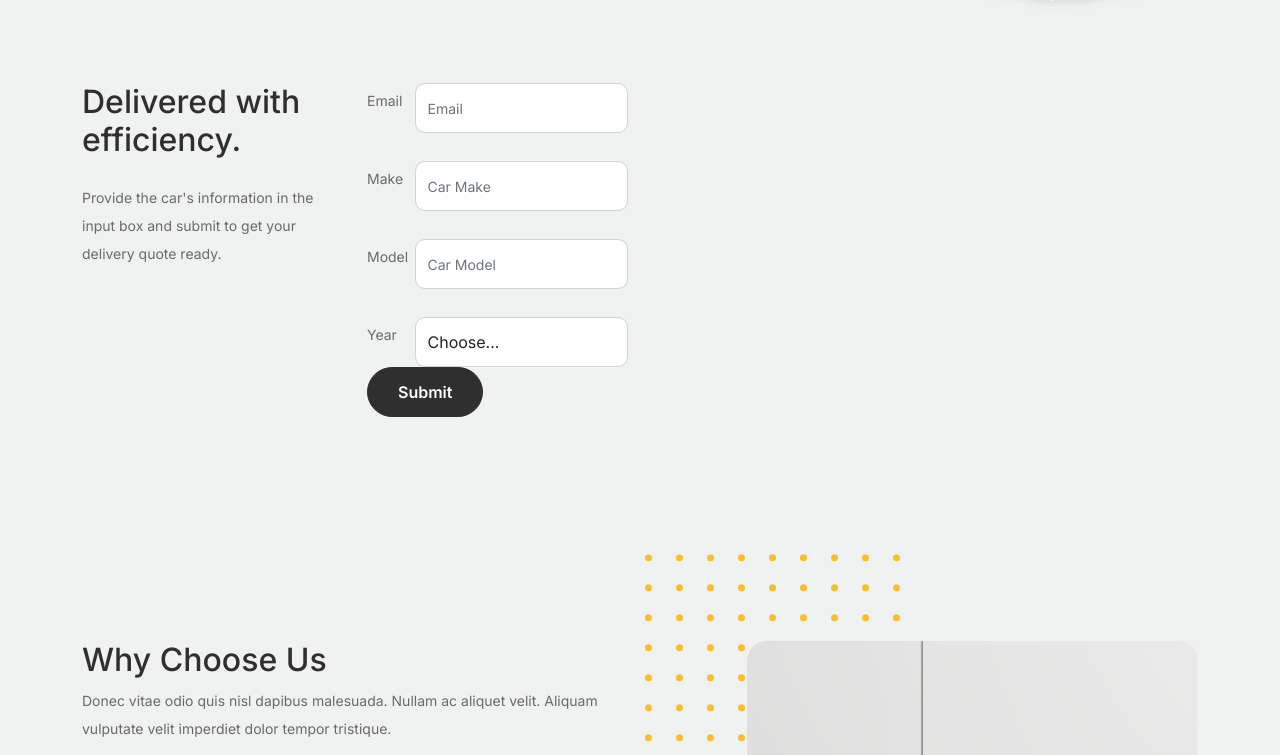
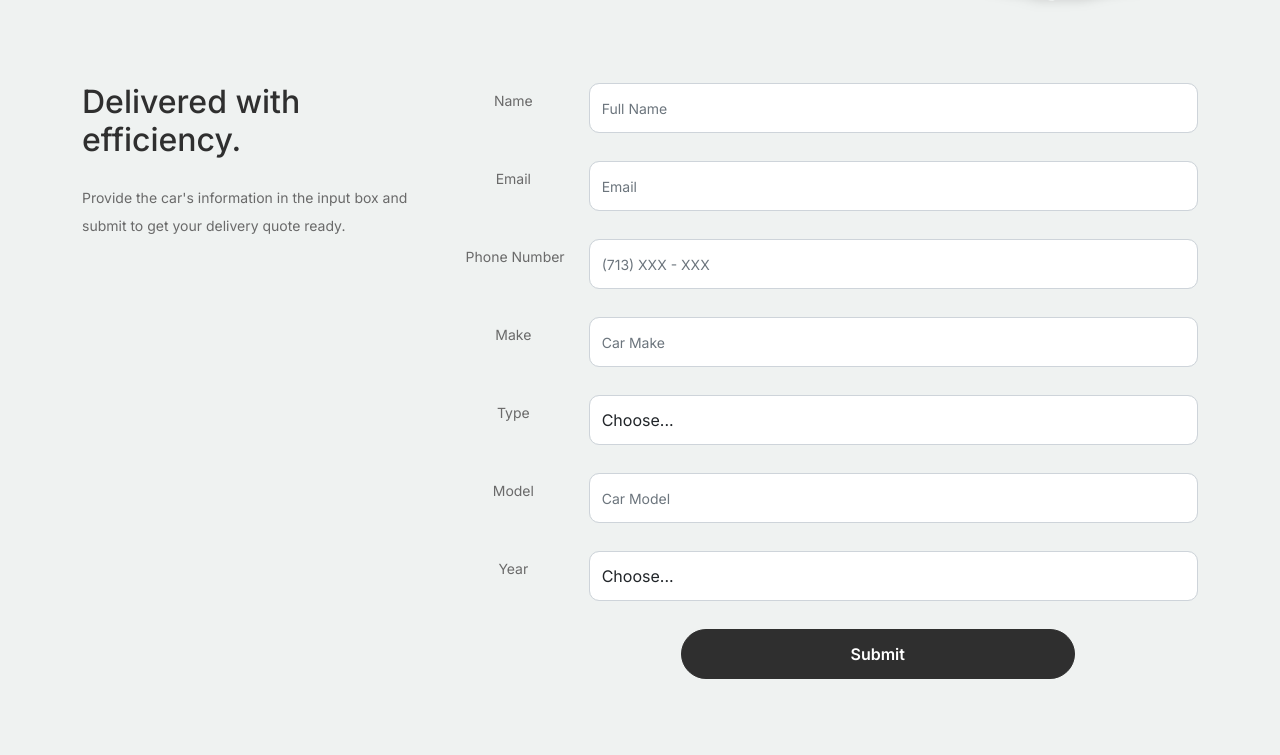
Before and after one commit to GraveSteak/CIS4375, a plain HTML site: page project/index.html in a window 1280 px wide. Shown: the part 585-1340 px from the top of the page. Drawn offline with Linux system fonts and the light colour scheme; a script that the page names is missing.

Commit message:
Fixed spacing

```diff
--- a/project/header.html
+++ b/project/header.html
@@ -16,14 +16,11 @@
 
         <div class="collapse navbar-collapse" id="navbarsFurni">
             <ul class="custom-navbar-nav navbar-nav ms-auto mb-2 mb-md-0">
-                <li>
-                    <a class="nav-link" href="index.html">Home</a>
-                </li>
-                <li><a class="nav-link" href="shop.html">Shop</a></li>
+                <li><a class="nav-link" href="index.html">Home</a></li>
                 <li><a class="nav-link" href="about.html">About</a></li>
                 <li><a class="nav-link" href="services.html">Services</a></li>
+                <li><a class="nav-link" href="contact.html">Contact us</a></li>
                 <li><a class="nav-link" href="blog.html">Admin</a></li>
-                <li><a class="nav-link" href="contact.html">Contact us</a></li>
             </ul>
 
             <ul class="custom-navbar-cta navbar-nav mb-2 mb-md-0 ms-5">
--- a/project/index.html
+++ b/project/index.html
@@ -55,38 +55,67 @@
 				<div class="row">
 
 					<!-- Start Column 1 -->
-					<div class="col-md-12 col-lg-3 mb-5 mb-lg-0">
+					<div class="col-md-12 col-lg-4 mb-5 mb-lg-0">
 						<h2 class="mb-4 section-title">Delivered with efficiency.</h2>
 						<p class="mb-4">Provide the car's information in the input box and submit to get your delivery quote ready. </p>
 					</div>
 					<!-- End Column 1 -->
 
 					<!-- Start Form -->
-					<div class="col-12 col-md-4 col-lg-3 mb-5 mb-md-0">
+					<div class="col-1 col-md-4 col-lg-8 mb-4 mb-md-2" style="text-align: end;">
 						<form>
 							<div class="form-group row">
-								<label for="colFormLabel" class="col-sm-2 col-form-label">Email</label>
+								<label for="colFormLabel" class="col-sm-2 col-form-label" style="text-align: center;">Name</label>
+								<div class="col-sm-10">
+								  <input type="name" class="form-control" id="colFormLabel" placeholder="Full Name">
+								</div>
+							</div>
+							<br>
+							<div class="form-group row">
+								<label for="colFormLabel" class="col-sm-2 col-form-label" style="text-align: center;">Email</label>
 								<div class="col-sm-10">
 								  <input type="email" class="form-control" id="colFormLabel" placeholder="Email">
 								</div>
 							</div>
 							<br>
 							<div class="form-group row">
-								<label for="colFormLabel" class="col-sm-2 col-form-label">Make</label>
+								<label for="colFormLabel" class="col-sm-2 col-form-label" style="text-align: end;">Phone Number</label>
+								<div class="col-sm-10">
+								  <input type="phoneNumber" class="form-control" id="colFormLabel" placeholder="(713) XXX - XXX">
+								</div>
+							</div>
+							<br>
+							<div class="form-group row">
+								<label for="colFormLabel" class="col-sm-2 col-form-label" style="text-align: center;">Make</label>
 								<div class="col-sm-10">
 									<input type="make" class="form-control" id="colFormLabel" placeholder="Car Make">
 								</div>
 							</div>
 							<br>
 							<div class="form-group row">
-								<label for="colFormLabel" class="col-sm-2 col-form-label">Model</label>
+								<label for="colFormLabel" class="col-sm-2 col-form-label" style="text-align: center;">Type</label>
+									<div class="col-sm-10">
+										<select class="form-control" id="colFormLabel">
+											<option selected>Choose...</option>
+											<option value="Truck">Truck</option>
+											<option value="Sedan">Sedan</option>
+											<option value="SUV">SUV</option>
+											<option value="Convertible">Convertible</option>
+											<option value="SportsCar">Sports car</option>
+											<option value="Van">Van</option>
+										</select>
+									</div>
+							</div>
+							<br>
+							<div class="form-group row">
+								<label for="colFormLabel" class="col-sm-2 col-form-label" style="text-align: center;">Model</label>
 								<div class="col-sm-10">
 									<input type="Model" class="form-control" id="colFormLabel" placeholder="Car Model">
 								</div>
 							</div>
 							<br>
 							<div class="form-group row">
-								<label class="col-sm-2 col-form-label" for="colFormLabel">Year</label>
+								<label class="col-sm-2 col-form-label" style="text-align: center;" for="colFormLabel">Year</label>
 								<div class="col-sm-10">
 								<select class="form-control" id="colFormLabel">
 									<option selected>Choose...</option>
@@ -118,9 +147,10 @@
 								</select>
 								</div>
 							<br>
-							<div class="form-group row">
-								<div class="col-sm-10">
-									<input type="submit" class="btn" id="colFormLabel">
+							<div class="form-group row" style="padding-left: 20%;">
+								<div class="col-sm-10" style="align-content: center;">
+									<br>
+									<input type="submit" class="btn" style="width: inherit;" id="colFormLabel">
 								</div>
 							</div>
 							</div>
```
